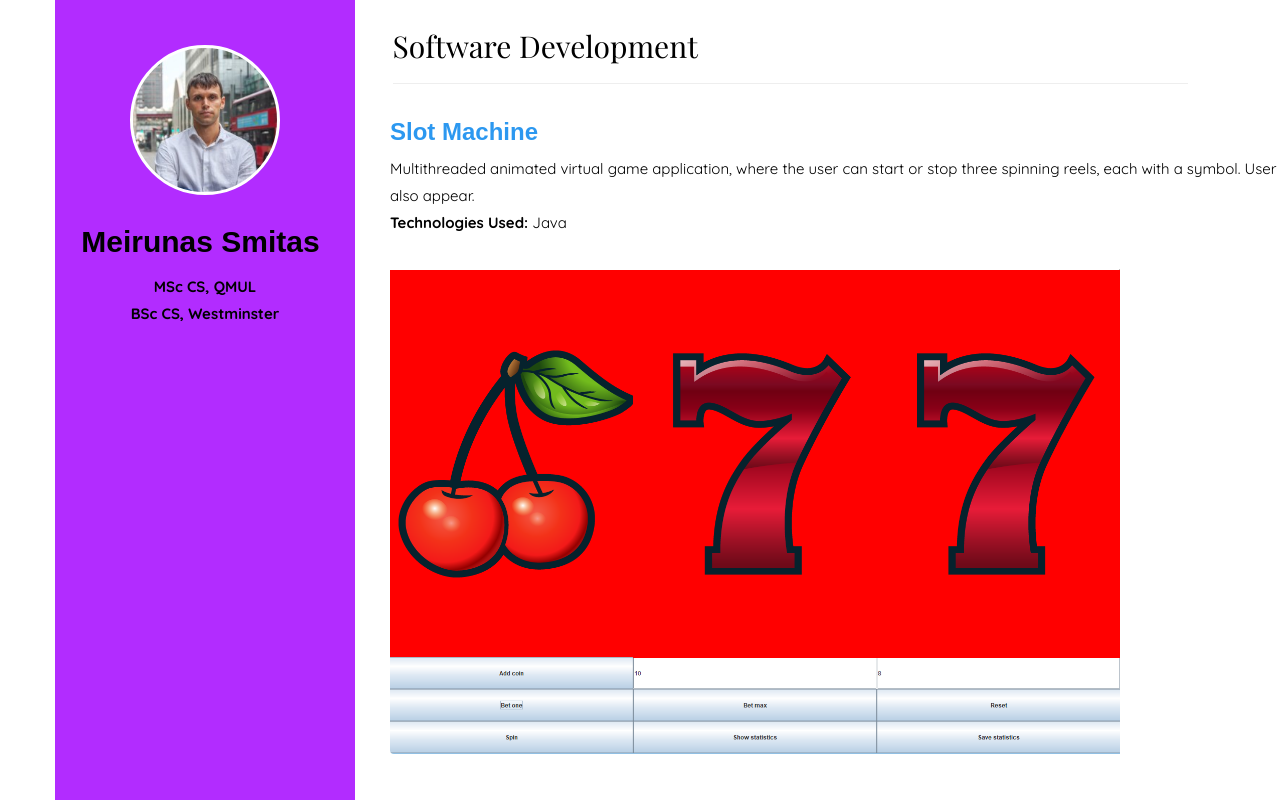
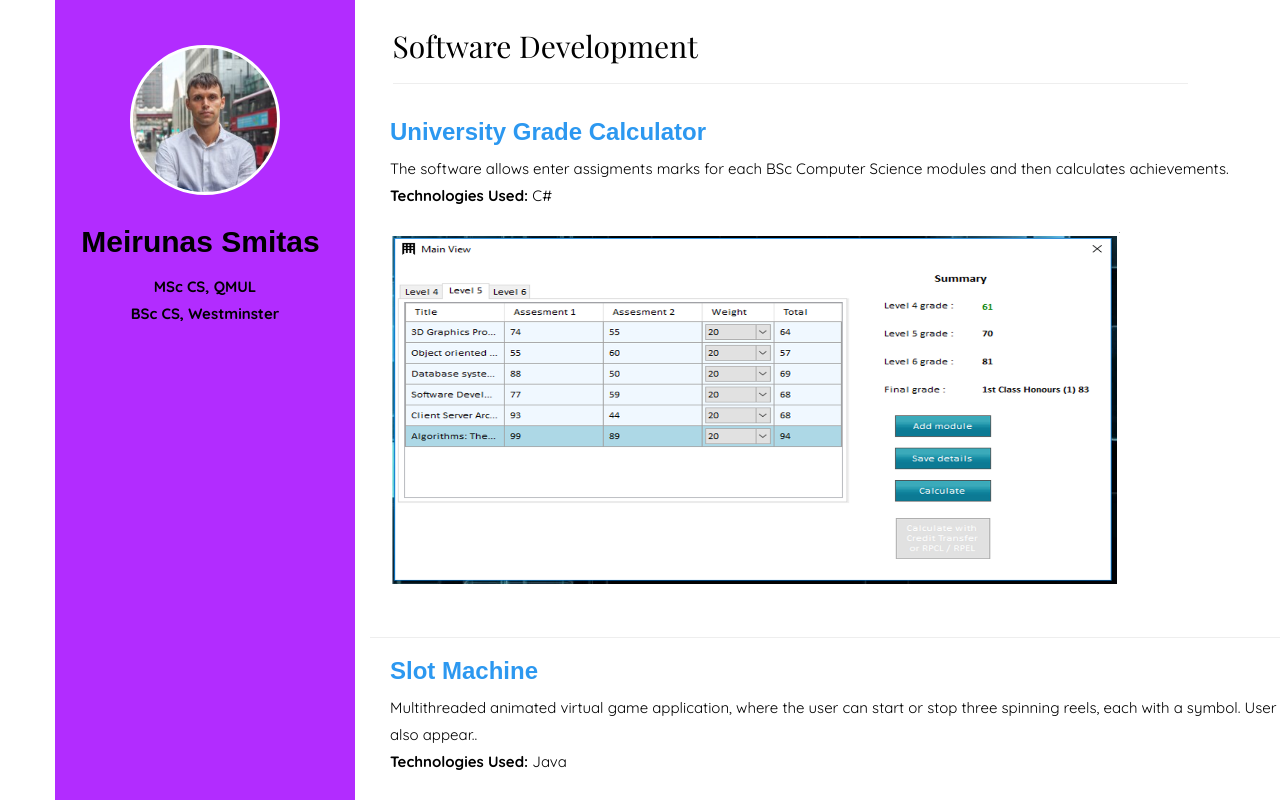
Before and after one commit to Meirunas/Meirunas.github.io, a plain HTML site: page software-dev/software.html in a window 1280 px wide. Shown: the top 802 px of the page. Drawn offline with nearby package versions, Linux system fonts and the light colour scheme; files whose address does not match are found by name; a web font is replaced by a local one.

Commit message:
Add files via upload

```diff
--- a/software-dev/software.html
+++ b/software-dev/software.html
@@ -85,10 +85,10 @@
                 <div class="row">
                 <div class="project shadow-large">
                     <div class="project-image">
-                        <h3><a href="https://github.com/Meirunas/Slot-Machine">Slot Machine</a></h3>
-                        <p>Multithreaded animated virtual game application, where the user can start or stop three spinning reels, each with a symbol. User performance statistics can also appear.<br>
-                        <strong>Technologies Used: </strong>Java</p>
-						<a href="images/slotMachine.png"><img style="width: 730px ; height: 485px; margin-top: 10px;" src="images/slotMachine.png" /></a>
+                        <h3><a href="https://github.com/Meirunas/BSc-Grade-Calculator">University Grade Calculator</a></h3>
+                        <p>The software allows enter assigments marks for each BSc Computer Science modules and then calculates achievements.<br>
+                        <strong>Technologies Used: </strong>C#</p>
+                        <img src="images/enterprice.png" />
                     </div>
                 </div>
                     </div>
@@ -105,14 +105,13 @@
                 </div>
 
 
-
                 <div class="row">
                 <div class="project shadow-large">
                     <div class="project-image">
-                        <h3><a href="https://github.com/Meirunas/Vehicle-Park-Manager">Vehicle Park Manager</a></h3>
-                        <p>Storing vehicles details relating to parking<br>
+                        <h3><a href="https://github.com/Meirunas/Slot-Machine">Slot Machine</a></h3>
+                        <p>Multithreaded animated virtual game application, where the user can start or stop three spinning reels, each with a symbol. User performance statistics can also appear..<br>
                         <strong>Technologies Used: </strong>Java</p>
-                        <img src="images/vehicleParkManager.png" />
+                        <a href="images/slotMachine.png"><img style="width: 730px ; height: 485px; margin-top: 10px;" src="images/slotMachine.png" /></a>
                     </div>
                 </div>
                     </div>
```
Also changed, not shown: software-dev/images/enterprice.PNG (added), software-dev/images/slotmachine.PNG (added).
